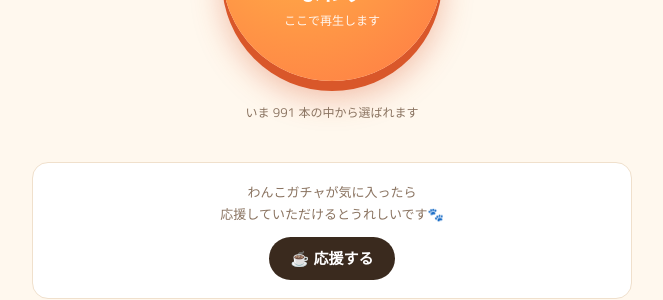
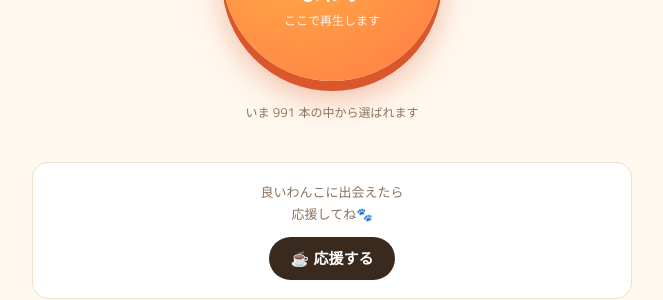
Before and after one commit to wanko-gacha/wanko, a plain HTML site: page index.html in a window 1280 px wide. Shown: the part 504-804 px from the top of the page, without its empty margins (308-971 px from the left). Drawn offline with Linux system fonts and the light colour scheme.

Commit message:
index.html

```diff
--- a/index.html
+++ b/index.html
@@ -79,7 +79,7 @@
   <p class="msg" id="msg" hidden></p>
 
   <div class="tip" id="tip" hidden>
-    <p>わんこガチャが気に入ったら<br>応援していただけるとうれしいです🐾</p>
+    <p>良いわんこに出会えたら<br>応援してね🐾</p>
     <a id="tipLink" href="#" target="_blank" rel="noopener">☕ 応援する</a>
   </div>
 
```
